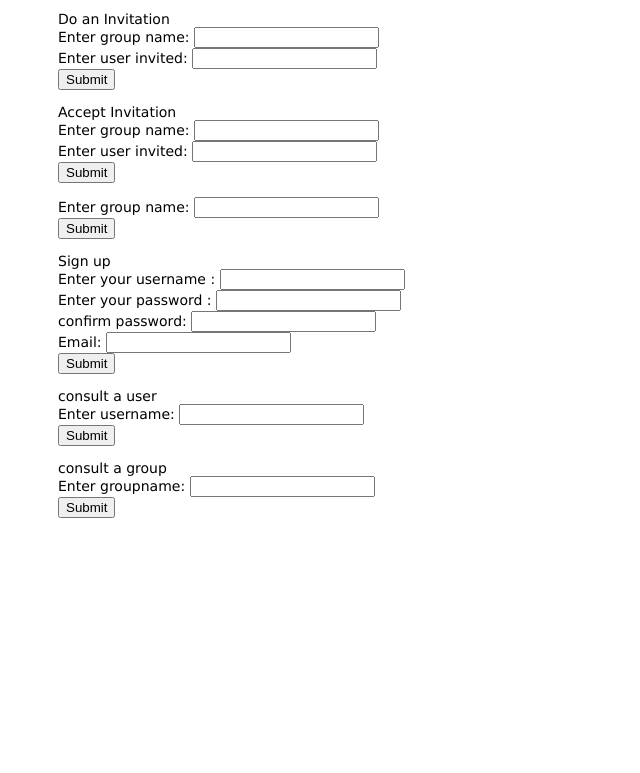
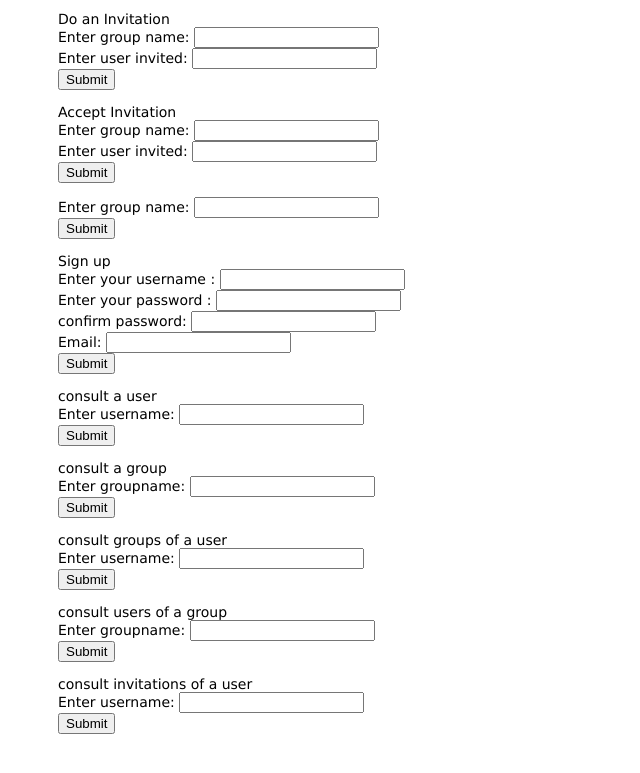
Before and after one commit to SamuelTapias/BackEnd-ConflictMatrix, a website: page public/index.html in a window 1280 px wide. Shown: the part 387-1160 px from the top of the page, without its empty margins (0-640 px from the left). Before the commit the page ends 977 px from the top, so only its background shows below. Drawn offline with Linux system fonts and the light colour scheme.

Commit message:
complete

```diff
--- a/public/index.html
+++ b/public/index.html
@@ -92,6 +92,27 @@
     <br />
     <button type="submit">Submit</button>
   </form>
+  <label >consult groups of a user</label>
+  <form action="/consultGroupmember " method="get">
+    <label >Enter username: </label>
+    <input id="groupConsultmember" type="text" name="groupco" >
+    <br />
+    <button type="submit">Submit</button>
+  </form>
+  <label >consult users of a group</label>
+  <form action="/consultmemberGroup " method="get">
+    <label >Enter groupname: </label>
+    <input id="groupmemberConsult" type="text" name="groupco" >
+    <br />
+    <button type="submit">Submit</button>
+  </form>
+  <label >consult invitations of a user</label>
+  <form action="/consultInvitation " method="get">
+    <label >Enter username: </label>
+    <input id="invitationConsult" type="text" name="groupco" >
+    <br />
+    <button type="submit">Submit</button>
+  </form>
 </body>
 
 </html>
```
Also changed, not shown: app.js (+41 -3 lines).
